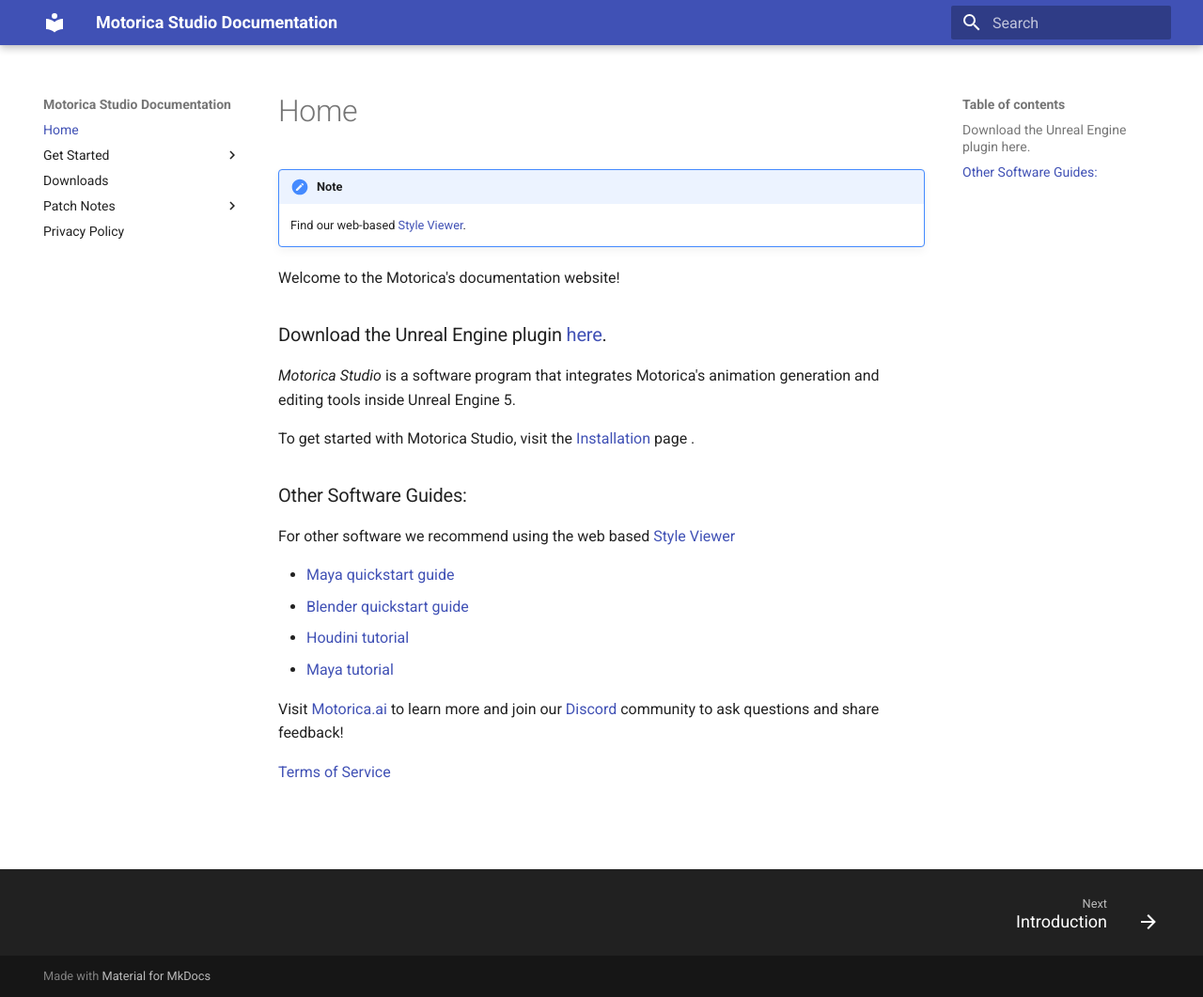
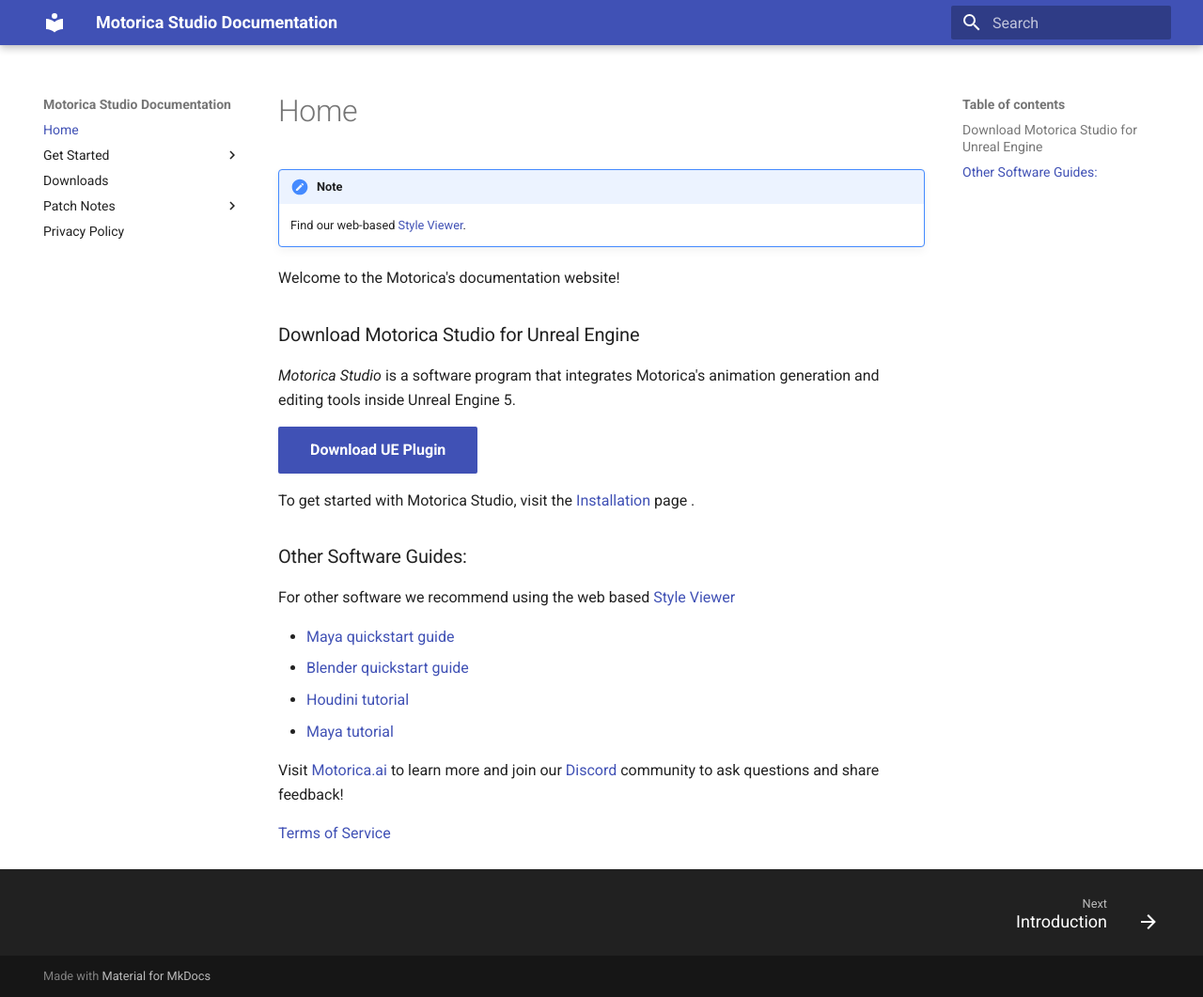
Before and after one commit to MotoricaAI/MoStudioDocs, an MkDocs documentation site: the page built from docs/index.md, in a window 1280 px wide and 1061 px high. Shown: the whole window at 94% size. Built offline with MkDocs 1.6.1 and Material for MkDocs 9.7.7, drawn with Linux system fonts in a browser that asks for light colours.

Commit message:
Update index.md
Added button

```diff
--- a/docs/index.md
+++ b/docs/index.md
@@ -5,9 +5,11 @@
 
 Welcome to the Motorica's documentation website!
 
-### Download the Unreal Engine plugin [here](https://mostudiodocs.pages.dev/downloads/).
+### Download Motorica Studio for Unreal Engine
 
 *Motorica Studio* is a software program that integrates Motorica's animation generation and editing tools inside Unreal Engine 5.
+
+[Download UE Plugin](https://mostudiodocs.pages.dev/downloads/){ .md-button .md-button--primary }
 
 To get started with Motorica Studio, visit the [Installation](get-started/index.md) page .
 
```
